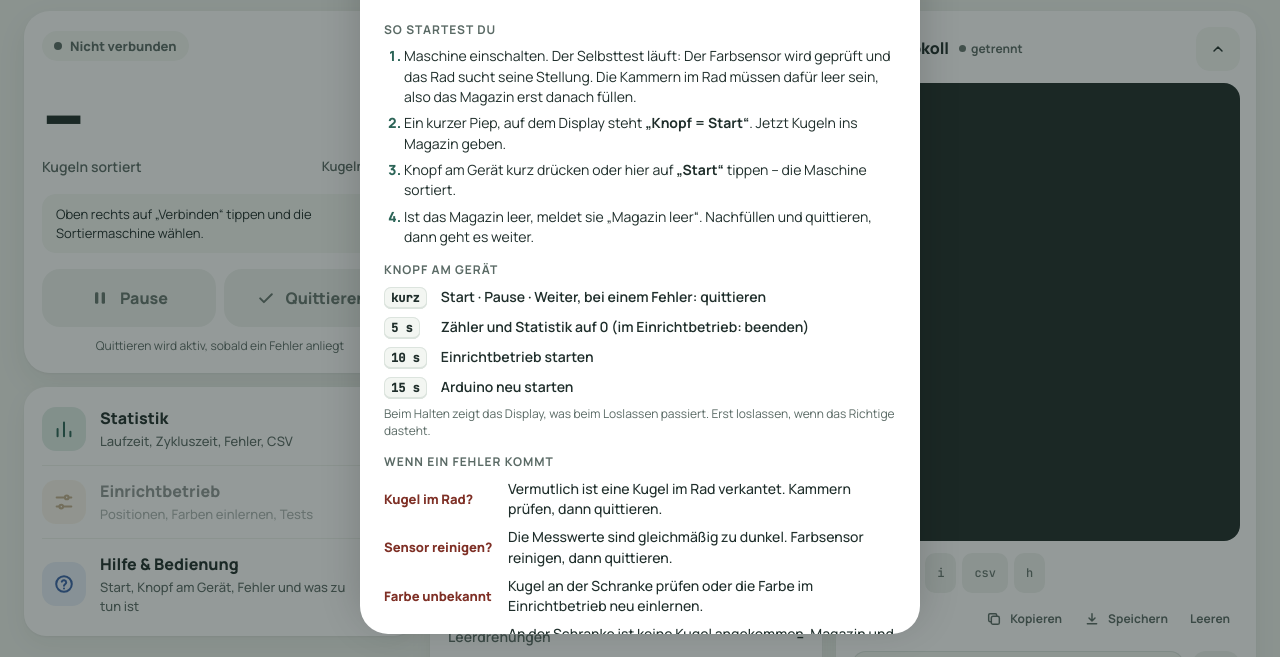
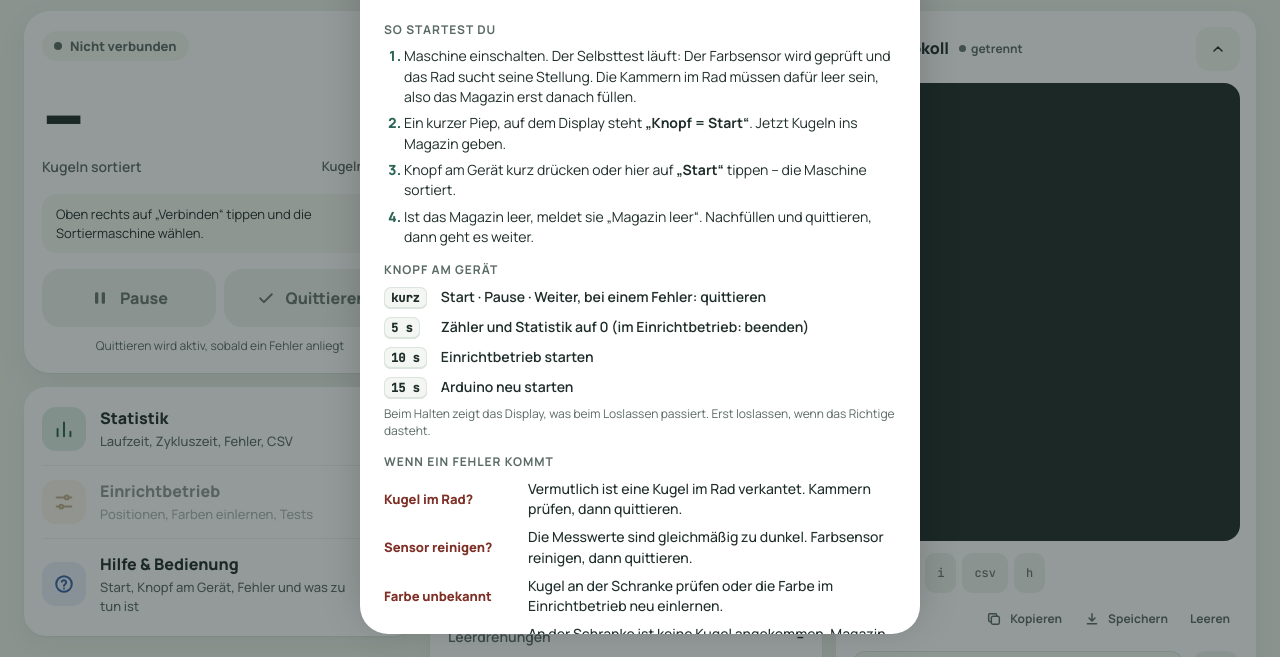
Before and after one commit to Sebseb69/Sortiermaschine, a plain HTML site: page index.html in a window 1280 px wide. Both pictures are taken after a click on the button 220 px from the left and 718 px from the top of the page. Shown: the part 134-791 px from the top of the page. Drawn offline with Linux system fonts and the light colour scheme.

Commit message:
Update index.html
Fehler im Textlayout

```diff
--- a/index.html
+++ b/index.html
@@ -735,7 +735,7 @@ body{font-family:var(--schrift, Manrope),"Segoe UI",system-ui,-apple-system,Robo
 [data-groesse="gross"] body{zoom:1.12}
 
 /* ================= Hilfe ================= */
-.hilfe dt{white-space:normal; max-width:110px}
+.tasten.hilfe dt{white-space:normal; max-width:130px; overflow-wrap:break-word}   /* lange Fehlernamen umbrechen statt überlappen */
 .hilfe-liste{margin:0; padding-left:20px; display:flex; flex-direction:column; gap:6px; font-size:14px; line-height:1.45}
 .hilfe-liste li::marker{font-weight:800; color:var(--akzent-dunkel)}
 #hilfeFehler dt{font-size:13px; font-weight:800; color:var(--fehler-text)}
```
